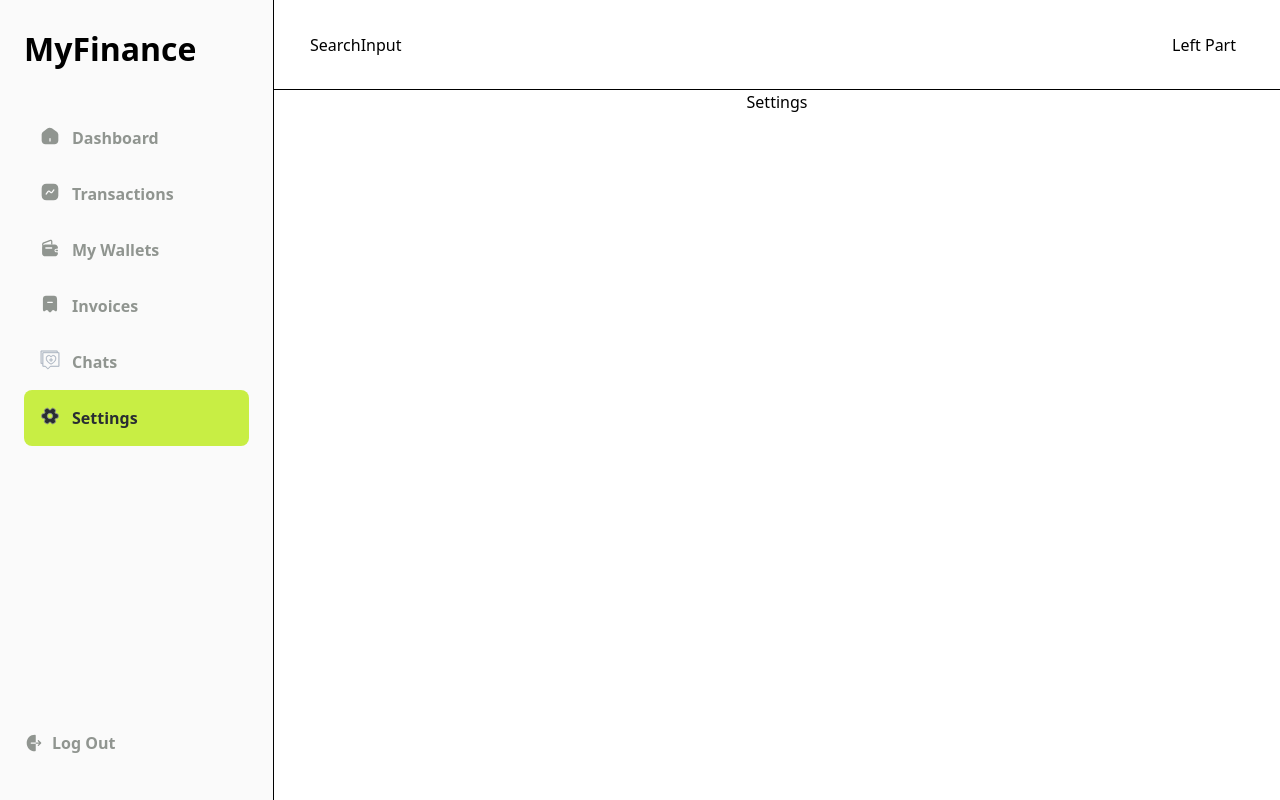
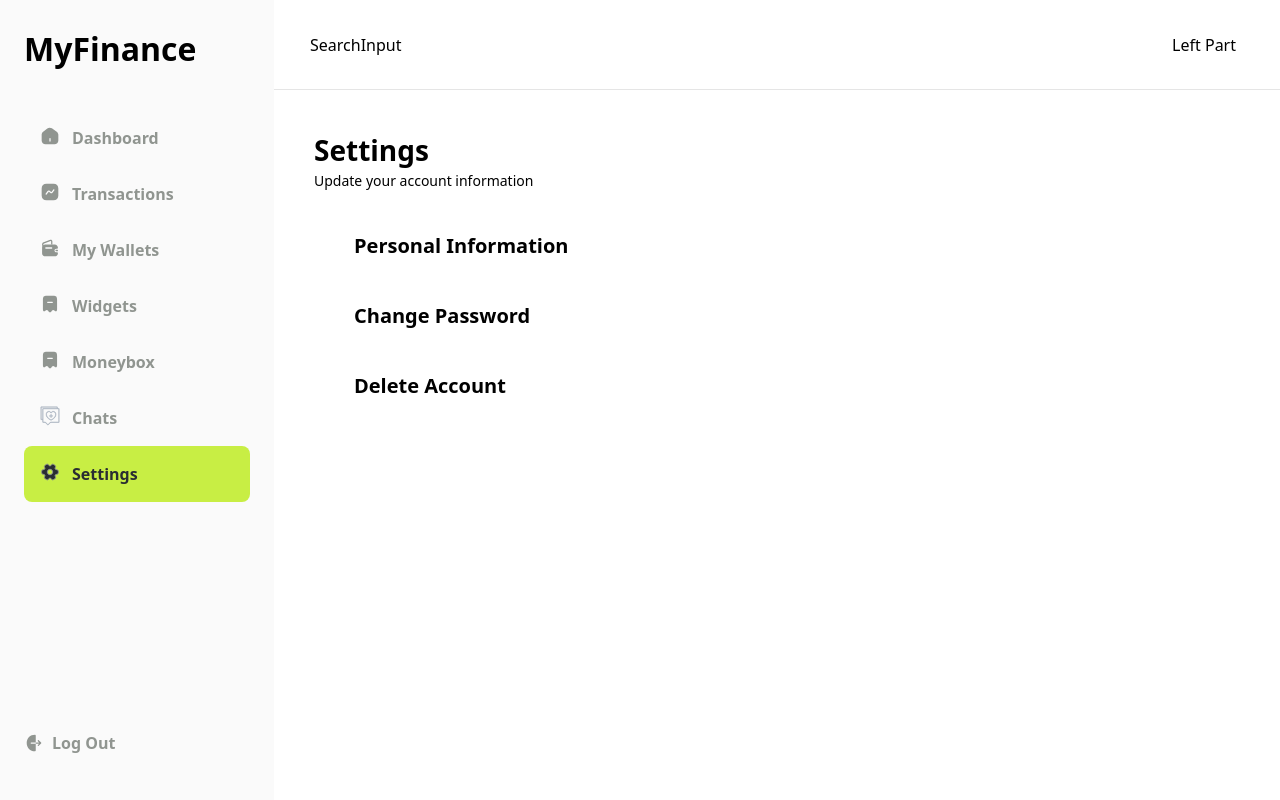
Before and after one commit to adv555/Assets-manager-test, a React (Create React App) app in the folder frontend/: page /portal/settings in a window 1280 px wide. Built offline with nearby package versions, Linux system fonts and the light colour scheme.

Commit message:
update sidebar

```diff
--- a/frontend/src/App.tsx
+++ b/frontend/src/App.tsx
@@ -3,10 +3,10 @@ import { AppRoute } from 'common/enums/app-route.enum';
 import PortalPage from 'pages/PortalPage';
 import Dashboard from 'pages/portalPages/Dashboard';
 import Transactions from 'pages/portalPages/Transactions';
-import Invoices from 'pages/portalPages/Invoices';
 import MyWallet from 'pages/portalPages/MyWallet';
 import Chats from 'pages/portalPages/Chats';
 import Settings from 'pages/portalPages/Settings';
+import Widgets from 'pages/portalPages/Widgets';
 
 export default function App() {
   return (
@@ -18,7 +18,8 @@ export default function App() {
           <Route path={'dashboard'} element={<Dashboard />} />
           <Route path={'transactions'} element={<Transactions />} />
           <Route path={'my-wallets'} element={<MyWallet />} />
-          <Route path={'invoices'} element={<Invoices />} />
+          <Route path={'widgets'} element={<Widgets />} />
+          <Route path={'money-box'} element={<Widgets />} />
           <Route path={'chats'} element={<Chats />} />
           <Route path={'settings'} element={<Settings />} />
         </Route>
--- a/frontend/src/common/enums/app-route.enum.ts
+++ b/frontend/src/common/enums/app-route.enum.ts
@@ -6,6 +6,8 @@ enum AppRoute {
   DASHBOARD = '/portal/dashboard',
   TRANSACTIONS = '/portal/transactions',
   INVOICES = '/portal/invoices',
+  WIDGETS = '/portal/widgets',
+  MONEY_BOX = '/portal/money-box',
   MY_WALLETS = '/portal/my-wallets',
   CHATS = '/portal/chats',
   SETTINGS = '/portal/settings',
--- a/frontend/src/components/common/Layout/Layout.tsx
+++ b/frontend/src/components/common/Layout/Layout.tsx
@@ -5,9 +5,5 @@ interface LayoutProps {
 }
 
 export const Layout: React.FC<LayoutProps> = ({ children }) => {
-  return (
-    <div className="flex flex-col gap-x-10 gap-y-4 pl-9 pt-4 pr-10 ">
-      {children}
-    </div>
-  );
+  return <div className="flex flex-col justify-start p-10">{children}</div>;
 };
--- a/frontend/src/components/sideBar/SideBar.tsx
+++ b/frontend/src/components/sideBar/SideBar.tsx
@@ -17,7 +17,7 @@ interface SideBarProps {
 
 const SideBar: React.FC<SideBarProps> = ({ logoLink, structure }) => {
   return (
-    <div className="sticky top-0 hidden bg-gray-ultralight md:block px-6 pt-7 h-screen md:max-w-[274px] w-full border-r border-r-neutral-200">
+    <div className="sticky top-0 hidden bg-gray-ultralight md:block px-6 pt-7 h-screen md:max-w-[274px] w-full">
       <Link to={logoLink} className="block w-[145px] h-[42px] mb-10">
         <Typography type={'h1'} children={'MyFinance'} />
       </Link>
--- a/frontend/src/pages/PortalPage.tsx
+++ b/frontend/src/pages/PortalPage.tsx
@@ -9,6 +9,7 @@ import { ReactComponent as TransactionIcon } from 'assets/icons/transaction.svg'
 import { ReactComponent as InvoiceIcon } from 'assets/icons/invoices.svg';
 import { ReactComponent as WalletIcon } from 'assets/icons/wallet.svg';
 import { ReactComponent as ChatIcon } from 'assets/icons/chat.svg';
+import { Layout } from 'components/common/Layout/Layout';
 
 const menuStructure = [
   {
@@ -27,8 +28,13 @@ const menuStructure = [
     icon: <WalletIcon />,
   },
   {
-    title: 'Invoices',
-    link: AppRoute.INVOICES,
+    title: 'Widgets',
+    link: AppRoute.WIDGETS,
+    icon: <InvoiceIcon />,
+  },
+  {
+    title: 'Moneybox',
+    link: AppRoute.MONEY_BOX,
     icon: <InvoiceIcon />,
   },
   {
@@ -45,13 +51,13 @@ const menuStructure = [
 
 const PortalPage: React.FC = () => {
   return (
-    <div className="flex">
+    <div className="flex ">
       <SideBar logoLink={AppRoute.DASHBOARD} structure={menuStructure} />
       <div className="w-full">
         <Header />
-        <div className="flex items-center justify-center">
+        <Layout>
           <Outlet />
-        </div>
+        </Layout>
       </div>
     </div>
   );
--- a/frontend/src/pages/portalPages/Invoices.tsx
+++ /dev/null
@@ -1,7 +0,0 @@
-import React from 'react';
-
-const Invoices = () => {
-  return <div>Invoices</div>;
-};
-
-export default Invoices;
--- a/frontend/src/pages/portalPages/Settings.tsx
+++ b/frontend/src/pages/portalPages/Settings.tsx
@@ -1,7 +1,24 @@
 import React from 'react';
+import { Typography } from 'components/common/Typography';
 
 const Settings = () => {
-  return <div>Settings</div>;
+  return (
+    <>
+      <Typography type={'h2'} children={'Settings'} />
+      <Typography
+        type={'Ag-14-regular'}
+        children={'Update your account information'}
+        className={'mb-10'}
+      />
+      <div className="flex flex-col pl-10 gap-10">
+        <Typography type={'h4'} children={'Personal Information'} />
+
+        <Typography type={'h4'} children={'Change Password'} />
+
+        <Typography type={'h4'} children={'Delete Account'} />
+      </div>
+    </>
+  );
 };
 
 export default Settings;
--- /dev/null
+++ b/frontend/src/pages/portalPages/Widgets.tsx
@@ -0,0 +1,7 @@
+import React from 'react';
+
+const Widgets = () => {
+  return <div>Widgets</div>;
+};
+
+export default Widgets;
--- a/frontend/tailwind.config.js
+++ b/frontend/tailwind.config.js
@@ -8,7 +8,7 @@ module.exports = {
       spacing: {
         128: '32rem',
       },
-    },
+
       colors: {
         text: {
           DEFAULT: '#1B212D',
@@ -48,6 +48,7 @@ module.exports = {
         'Ag-12': [pxToRem(12), pxToRem(18)],
       },
     },
+  },
   variants: {
     extend: {},
   },
--- a/frontend/tsconfig.json
+++ b/frontend/tsconfig.json
@@ -17,5 +17,5 @@
     "jsx": "react-jsx",
     "baseUrl": "src"
   },
-  "include": ["./src/**/*"]
+  "include": ["src/**/*"]
 }
```
Lines whose indentation alone changed are shown as unchanged.
